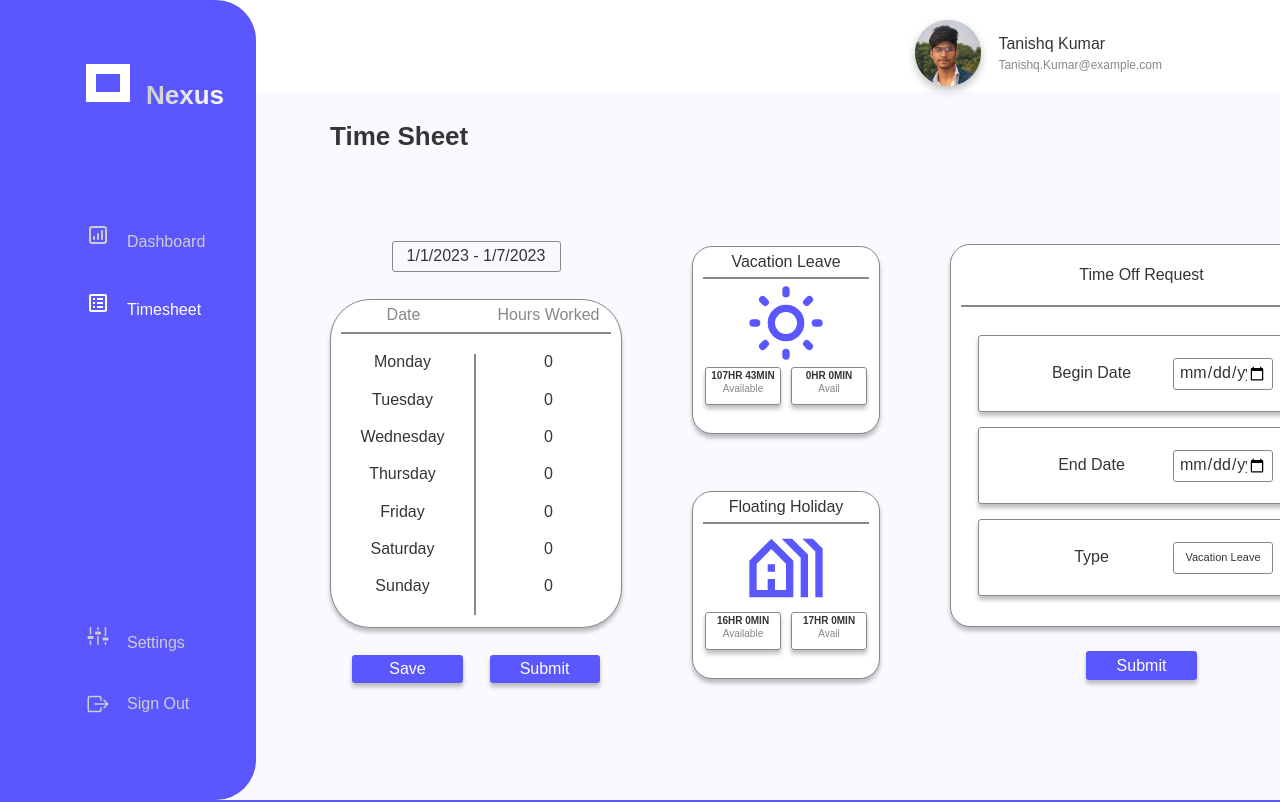
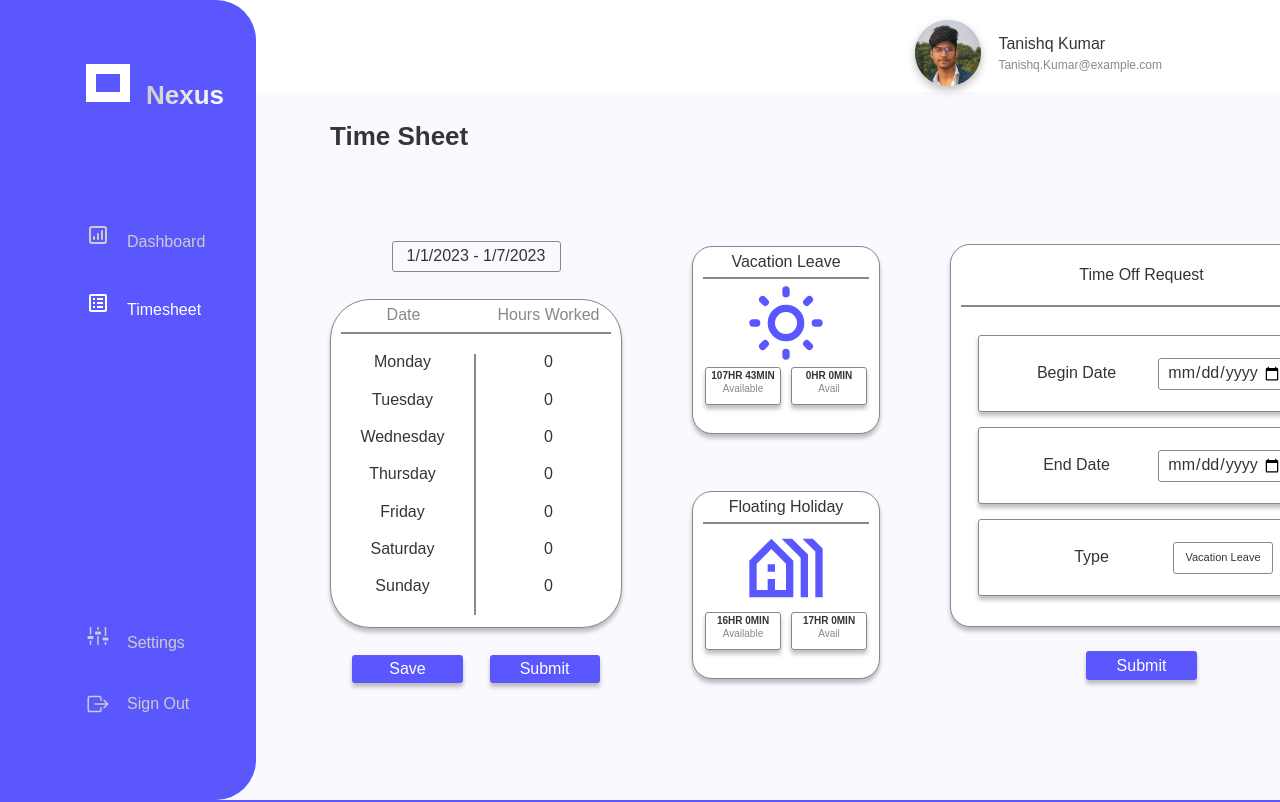
Before and after one commit to JosephHuntley/nexus, a Next.js app: page /timesheet in a window 1280 px wide. Shown: the top 802 px of the page. Built offline with nearby package versions, Linux system fonts and the light colour scheme.

Commit message:
Minor Bug Fixes

```diff
--- a/src/components/Settings/Policy/PolicyStyles.ts
+++ b/src/components/Settings/Policy/PolicyStyles.ts
@@ -19,7 +19,7 @@ export const PolicyText = styled.p`
 
 export const PolicyContent = styled.div`
 	display: flex;
-	width: 100%;
+	width: 60vw;
 	flex-direction: column;
 	align-items: center;
 	gap: 1.5rem;
--- a/src/components/TimeSheet/RequestForm/RequestFormStyles.ts
+++ b/src/components/TimeSheet/RequestForm/RequestFormStyles.ts
@@ -47,7 +47,7 @@ export const RequestSubtitle = styled.div`
 `;
 
 export const RequestDate = styled.input`
-	width: 10rem;
+	width: 13rem;
 	height: 3.2rem;
 	padding: 0.5rem;
 	justify-content: center;
```
